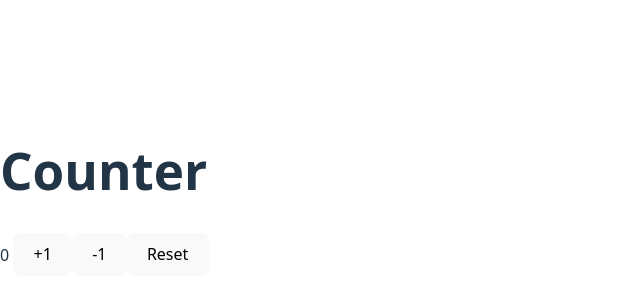
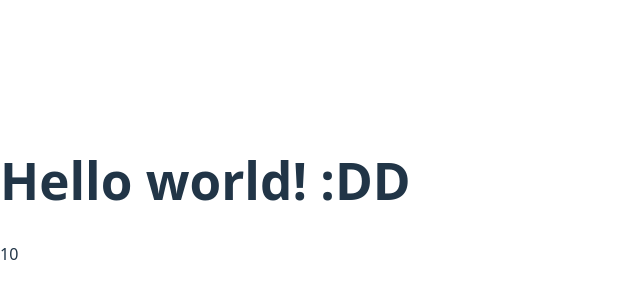
Before and after one commit to narrowings/Homeworks, a React (Vite) app: page / in a window 1280 px wide. Shown: the part 208-508 px from the top of the page, without its empty margins (0-640 px from the left). Built offline with nearby package versions, Linux system fonts and the light colour scheme.

Commit message:
challenge#2

```diff
--- a/src/firtsApp.jsx
+++ b/src/firtsApp.jsx
@@ -1,28 +1,9 @@
-import { useState } from "react"
-
-const FirstApp = ({value}) => {
-
-    const [counter, setCounter] = useState(value)
-
-    const handleAdd = () => {
-        setCounter(counter + 1)
-    }
-
-    const handleSubstract = () => {
-        setCounter(counter - 1)
-    }
-
-    const handleReset = () => {
-        setCounter (value)
-    }
+const FirstApp = () => {
 
     return(
     <>
-        <h1> Counter </h1>
-        <span> {counter} </span>
-        <button onClick={ () => handleAdd() }> +1 </button>
-        <button onClick={ () => handleSubstract() }> -1 </button>
-        <button onClick={ () => handleReset() }> Reset </button>
+        <h1> Hello world! :DD </h1>
+        <span> 10 </span>
     </>
     )
     }
```
